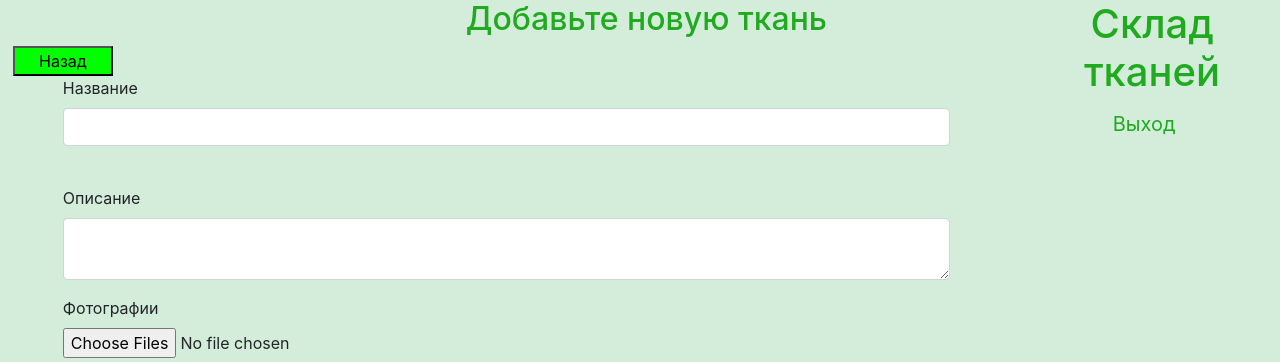
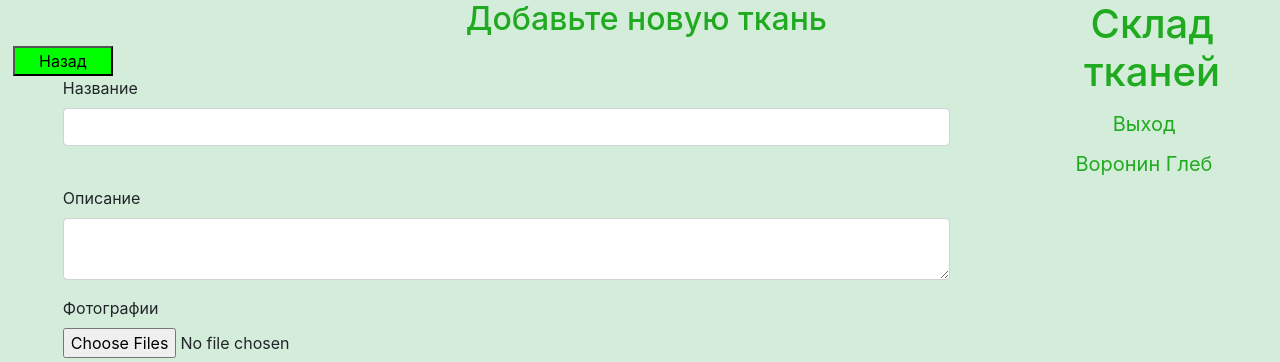
Before and after one commit to GlebVoronin/YandexWebServerProjectwithAPI, a Flask app: page /add_cloth in a window 1280 px wide. Shown: the top 362 px of the page. Run offline with Flask 2, Linux system fonts and the light colour scheme; a user stored in the database is signed in; parts of the project's set-up code (start-up, migrations or seed data) failed here and were passed over; some libraries are stand-ins or nearby versions.

Commit message:
Add order button

```diff
--- a/templates/base.html
+++ b/templates/base.html
@@ -5,6 +5,7 @@
         <h1>Склад тканей</h1>
         {% if current_user.is_authenticated %}
         <a class="navbar-brand" href="/logout">Выход</a>
+        <a class="navbar-brand" href="/order">{{ current_user.surname }} {{ current_user.name }}</a>
         {% else %}
         <p>
             <a class="btn btn-primary " id="register" href="/register">Зарегистрироваться</a>
```
